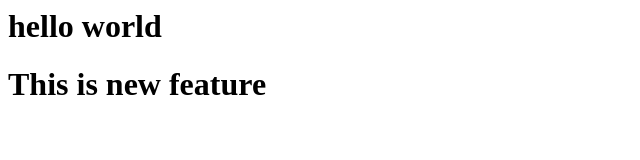
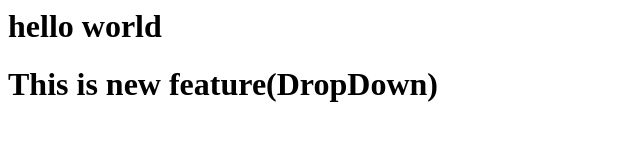
Before and after one commit to Ayush6318/Localrepo, a plain HTML site: page index.html in a window 1280 px wide. Shown: the whole page, without its empty margins (0-640 px from the left). Drawn offline with Linux system fonts and the light colour scheme.

Commit message:
Add dropDown

```diff
--- a/index.html
+++ b/index.html
@@ -1,2 +1,2 @@
 <h1>hello world</h1>
-<h1>This is new feature</h1>
+<h1>This is new feature(DropDown)</h1>
```
